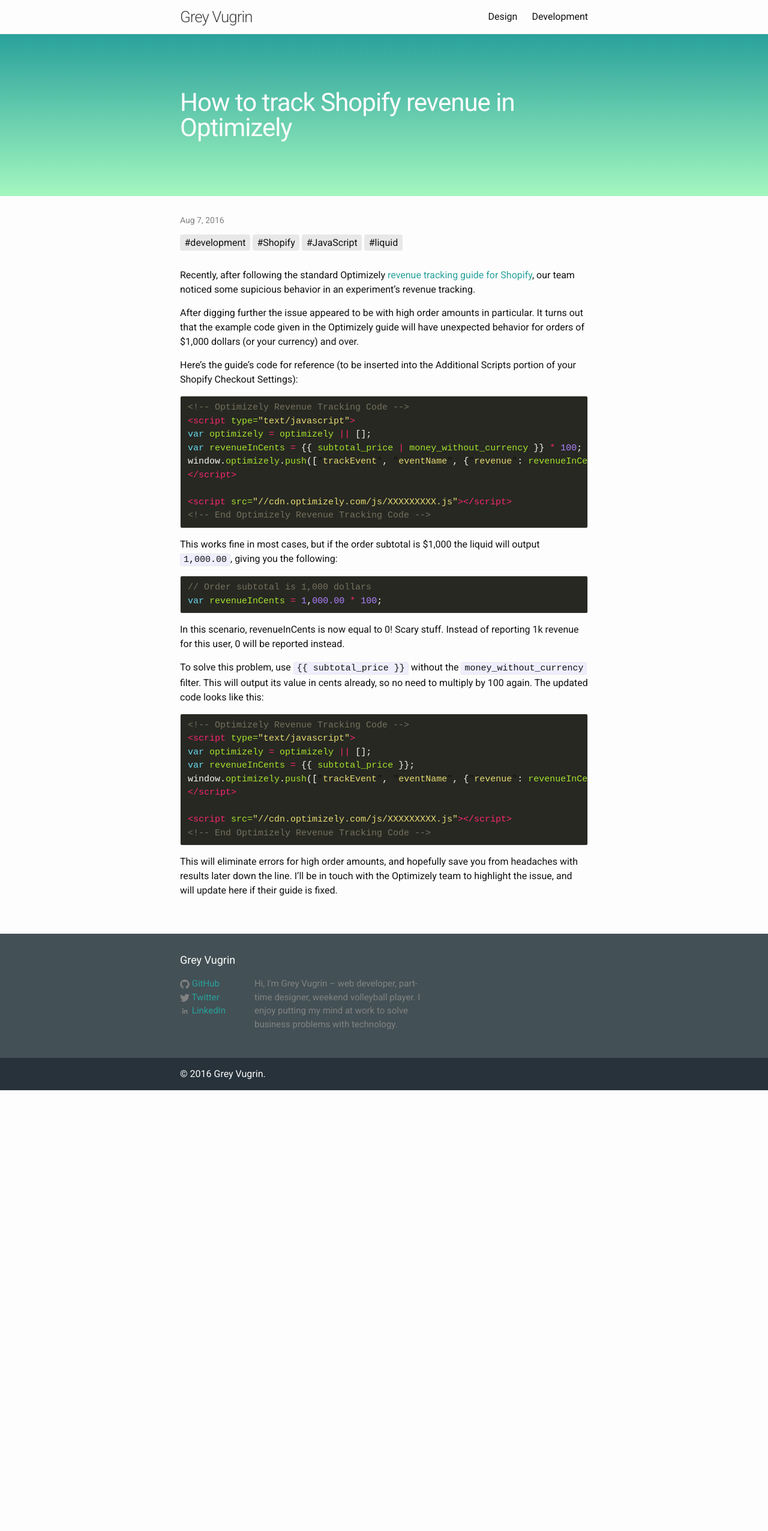
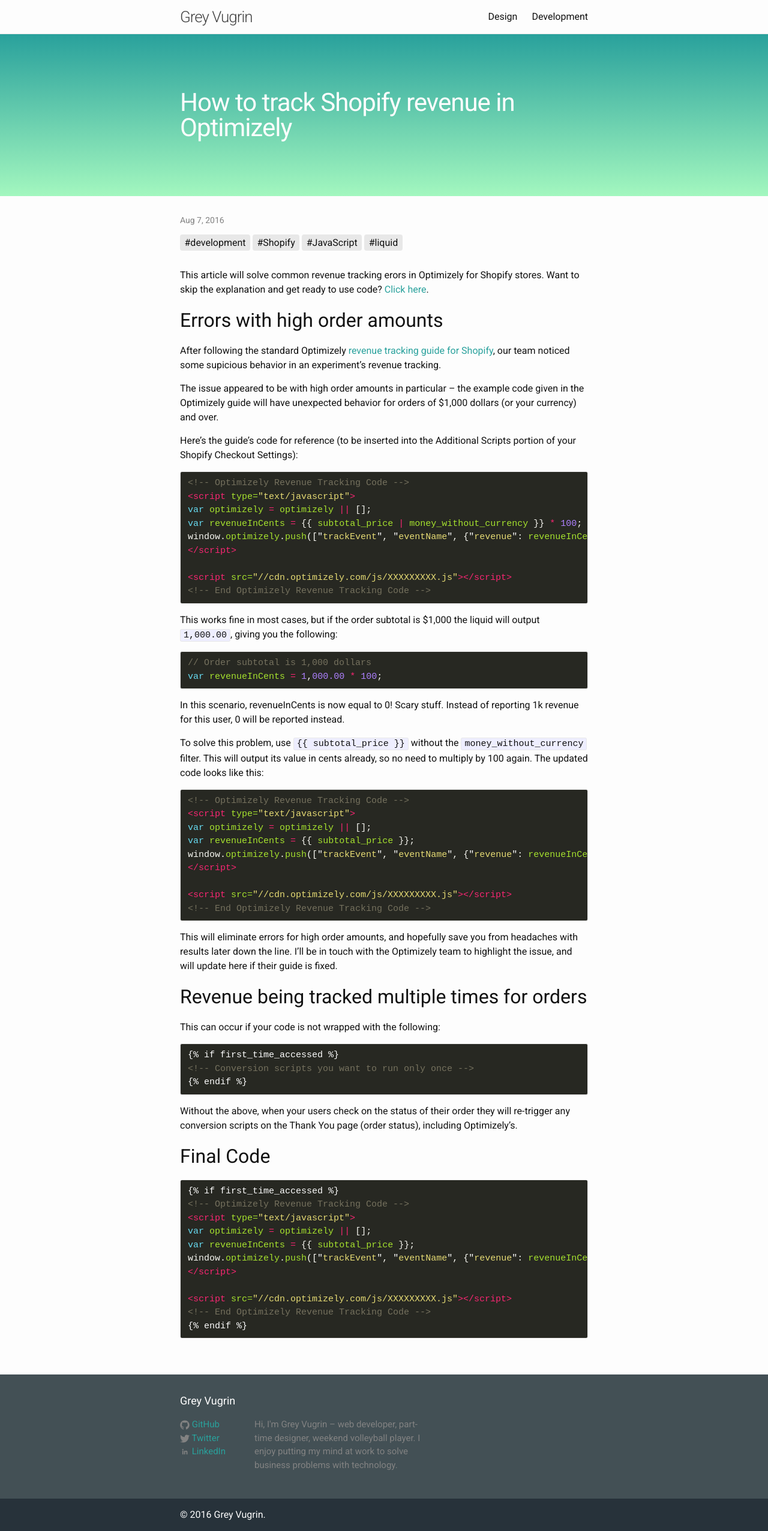
Before and after one commit to greyvugrin/greyvugrin.github.io, a Jekyll site: the page built from _posts/2016-08-07-how-to-track-shopify-revenue-in-optimizely.markdown, in a window 1280 px wide. Shown: the whole page at 60% size. Built offline with Jekyll 4.4.1, drawn with Linux system fonts in a browser that asks for light colours; nearby versions of some CDN libraries; before the commit the page ends 1818 px from its top, so only the background shows below that.

Commit message:
Added more info to Optimizely revenue post

```diff
--- a/_posts/2016-08-07-how-to-track-shopify-revenue-in-optimizely.markdown
+++ b/_posts/2016-08-07-how-to-track-shopify-revenue-in-optimizely.markdown
@@ -7,9 +7,13 @@
 thumbnail: "/images/development/Optimizely.png"
 ---
 
-Recently, after following the standard Optimizely [revenue tracking guide for Shopify](https://help.optimizely.com/Integrate_Other_Platforms/Implementing_Optimizely_on_a_CMS_or_e-commerce_platform#Shopify){:target="_blank"}, our team noticed some supicious behavior in an experiment's revenue tracking.
+This article will solve common revenue tracking erors in Optimizely for Shopify stores. Want to skip the explanation and get ready to use code? [Click here](#final-code).
 
-After digging further the issue appeared to be with high order amounts in particular. It turns out that the example code given in the Optimizely guide will have unexpected behavior for orders of $1,000 dollars (or your currency) and over.
+## Errors with high order amounts
+
+After following the standard Optimizely [revenue tracking guide for Shopify](https://help.optimizely.com/Integrate_Other_Platforms/Implementing_Optimizely_on_a_CMS_or_e-commerce_platform#Shopify){:target="_blank"}, our team noticed some supicious behavior in an experiment's revenue tracking.
+
+The issue appeared to be with high order amounts in particular -- the example code given in the Optimizely guide will have unexpected behavior for orders of $1,000 dollars (or your currency) and over.
 
 Here's the guide's code for reference (to be inserted into the Additional Scripts portion of your Shopify Checkout Settings):
 
@@ -50,3 +54,31 @@
 {% endhighlight %}
 
 This will eliminate errors for high order amounts, and hopefully save you from headaches with results later down the line. I'll be in touch with the Optimizely team to highlight the issue, and will update here if their guide is fixed.
+
+## Revenue being tracked multiple times for orders
+
+This can occur if your code is not wrapped with the following:
+
+{% highlight html %}
+{% raw %}{% if first_time_accessed %}{% endraw %}
+<!-- Conversion scripts you want to run only once -->
+{% raw %}{% endif %}{% endraw %}
+{% endhighlight %}
+
+Without the above, when your users check on the status of their order they will re-trigger any conversion scripts on the Thank You page (order status), including Optimizely's.
+
+## Final Code
+
+{% highlight html %}
+{% raw %}{% if first_time_accessed %}{% endraw %}
+<!-- Optimizely Revenue Tracking Code -->
+<script type="text/javascript">
+var optimizely = optimizely || [];
+var revenueInCents = {% raw %}{{ subtotal_price }}{% endraw %};
+window.optimizely.push(["trackEvent", "eventName", {"revenue": revenueInCents}]);
+</script>
+
+<script src="//cdn.optimizely.com/js/XXXXXXXXX.js"></script>
+<!-- End Optimizely Revenue Tracking Code -->
+{% raw %}{% endif %}{% endraw %}
+{% endhighlight %}
--- a/_sass/_syntax-highlighting.scss
+++ b/_sass/_syntax-highlighting.scss
@@ -11,6 +11,7 @@
 
     code {
         background: transparent;
+        color: #fff;
     }
 
     pre { background-color: #272822; }
```
